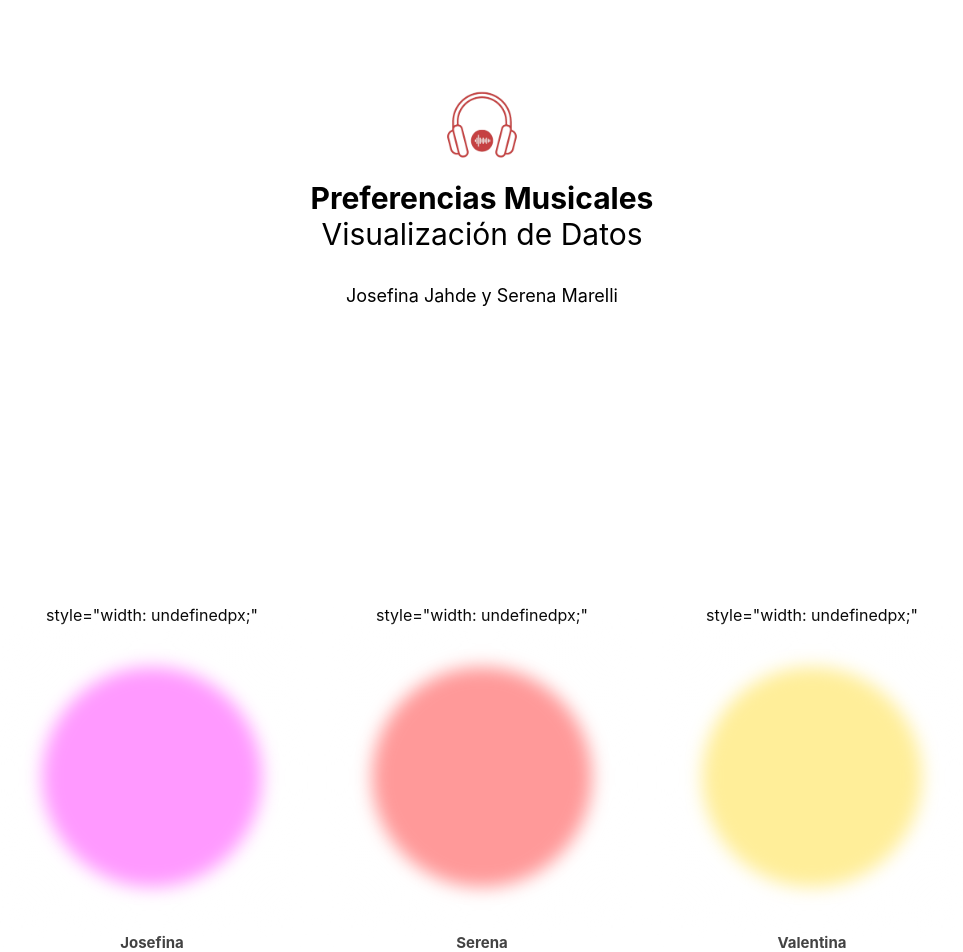
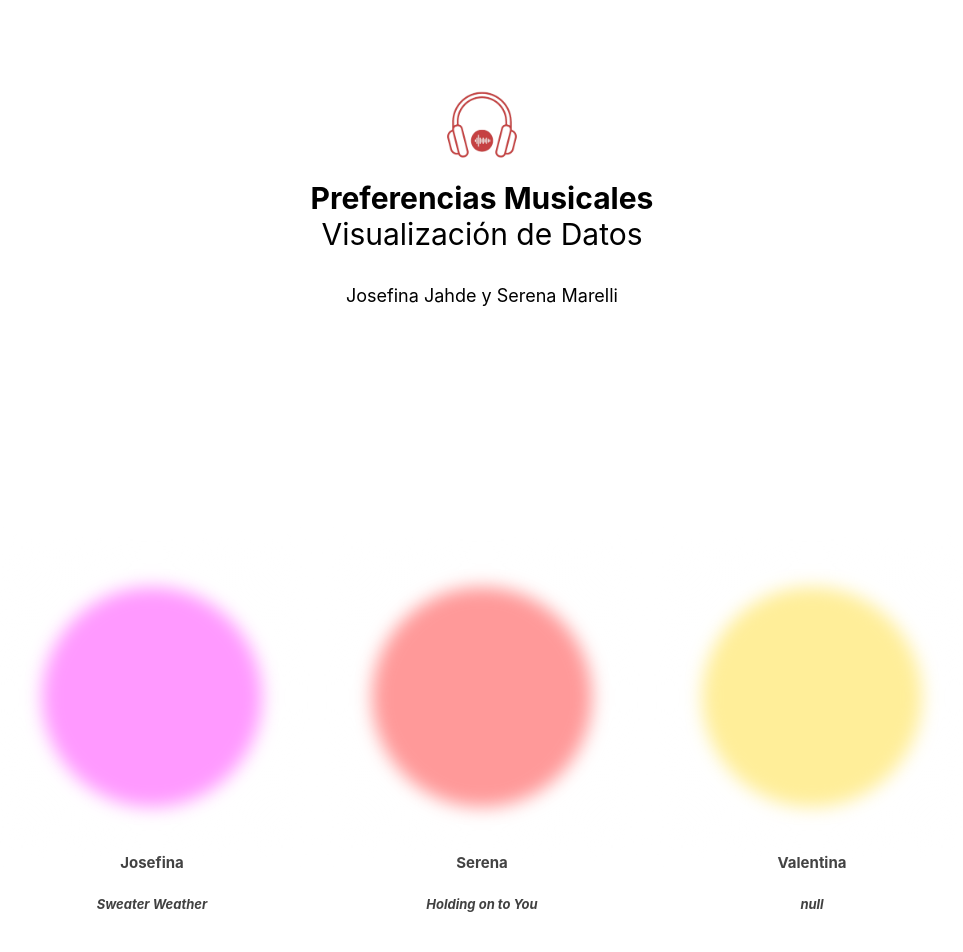
Before and after one commit to seremare9/entrega2_vd, a Svelte app: page / in a window 1280 px wide. Shown: the top 952 px of the page, without its empty margins (158-1121 px from the left). Built offline with nearby package versions, Linux system fonts and the light colour scheme.

Commit message:
ultimo push de hoy

```diff
--- a/src/App.svelte
+++ b/src/App.svelte
@@ -9,7 +9,7 @@
   let Genero = d3
     .scaleOrdinal() /* dato categóricos */
     .domain(["Femenino", "Masculino", "No Binario"])
-    .range(["./images/corchea_final.png", "./images/semicorchea_final.png", "./images/negra_final.png"])
+    .range(["../images/corchea_final.png", "../images/semicorchea_final.png", "../images/negra_final.png"])
 
   /* Escala para tiempo de escucha (tamaño de la nota musical)*/
   let TiempoEnHoras = d3
@@ -65,9 +65,14 @@
     <!-- Iteramos la data para visualizar c/ entidad -->
     {#each respuestas as rta}
       <div class="person-container">
-        <img src="{Genero(rta.Genero)}" alt="genero">
+        <img src={Genero(rta.Genero)} alt="nota" class="nota">
+        <div class="nota"
+          style=
+          "background-color: {MomentoDeEscucha(rta.Momento)}
+          width: {TiempoEnHoras(rta.TiempoDeEscucha)}px"
+      ></div>
         <!-- <img src="{Plataforma(rta.Plataforma)}" alt="sombra"> -->
-        style="width: {TiempoEnHoras(rta.TiempoDeEscucha)}px;"
+        <!-- style="width: {TiempoEnHoras(rta.TiempoDeEscucha)}px;"  -->
         <svg height="300" width="300" xmlns="http://www.w3.org/2000/svg" class="difuminado">
           <circle r="110" cx="150" cy="150" fill={GeneroMusical(rta.GeneroMusical)}/>
            <!-- Falta definir la forma de Tidal -->
@@ -142,6 +147,12 @@
     background-color: gold;
     margin: 5px 0;
   } */
+  .nota {
+    filter: brightness(0) invert(1);
+    mix-blend-mode: color;
+    width: 100px;
+    z-index: 2;
+  }
   .name {
     font-size: 15px;
     color: rgb(65, 65, 65);
@@ -150,9 +161,9 @@
     margin-top: 5px;
   }
   .cancionFav {
-    font-size: 12px;
+    font-size: 13px;
     color: rgb(65, 65, 65);
-    font-weight: normal;
+    font-weight: light;
     font-style: italic;
     text-align: center;
     margin-top: 5px;
@@ -161,6 +172,7 @@
   .difuminado{
     background: radial-gradient(circle, transparent 0%, rgba(255,255,255,0.5) 100%); /* Crea un gradiente radial */
     filter: blur(9px);
+    z-index: 1;
   }
 
 </style>
```
